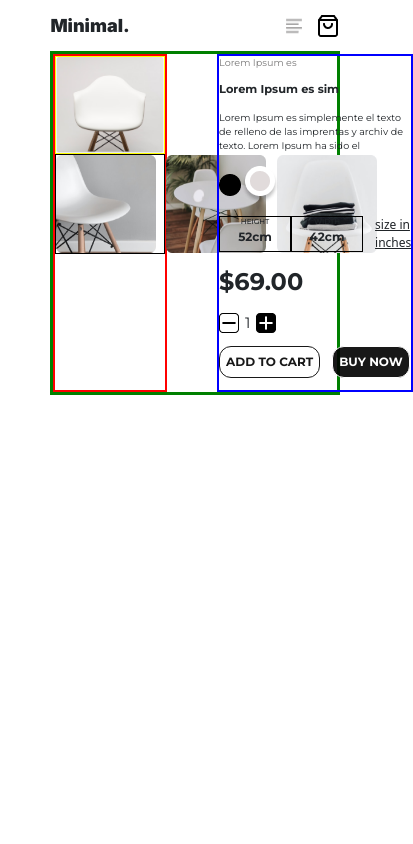
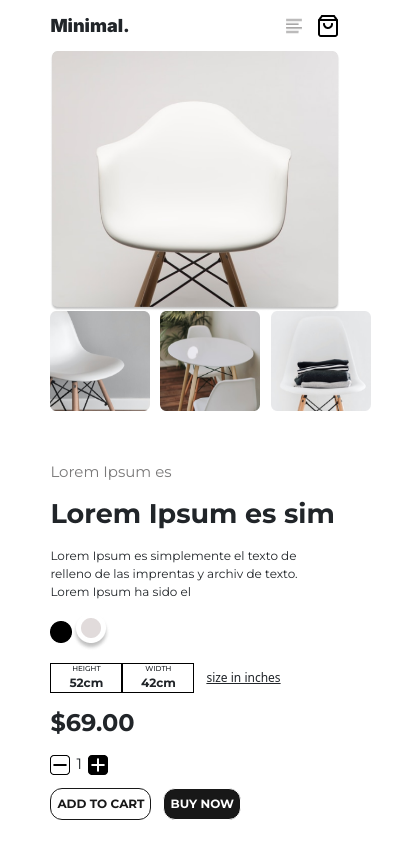
Before and after one commit to JustFelix-Dev/Figma-to-React, a React (Vite) app: page /product in a window 390 px wide. Shown: the whole page, 413 px wide, since content can reach past the window. Built offline with nearby package versions, Linux system fonts and the light colour scheme.

Commit message:
Figma-to-React

```diff
--- a/src/index.css
+++ b/src/index.css
@@ -587,75 +587,72 @@ footer .details button:hover{
   display: flex;
   margin-inline: var(--space-xxl);
   gap: var(--space-xxl);
-  border: 3px solid green;
 }
 .productDetails .Images {
-  border: 2px solid red;
   flex: 0 0 40%;
   width: 40%;
 }
 .productDetails .Images .main{
   display: flex;
   justify-content: center;
-  border: 1px solid yellow;
 }
 .productDetails .Images .others{
   display: flex;
   height: 100px;
   gap:calc(var(--space-xs) + 0.34rem);
-  border: 1px solid black;
 }
 .productDetails .Images .others > *{
   width: 100px;
-  flex: 1 1 auto;
+  flex: 1 0 auto;
 }
 .productDetails .Texts{
   align-self: center;
-  border: 2px solid blue;
   flex: 0 0 50%;
 
 }
 .productDetails .Texts .first {
   font-family: 'Montserrat', sans-serif;
   font-weight:var(--normal) ;
-  /* font-size: var(--fs-300); */
-  font-size:clamp(0.8rem,1.3vw + 0.3rem,1.2rem);
   line-height: 1.4;
   color: #7A7979;
+  font-size: var(--font-md);
+
 }
 .productDetails .Texts .second {
   font-family: 'Montserrat', sans-serif;
   font-weight:calc(var(--medium) + 200);
-  /* font-size: var(--fs-400); */
-  font-size:clamp(0.8rem,2vw + 0.3rem ,1.8rem);
+  font-size: calc(var(--font-md) + 1rem);
 
 }
 .productDetails .Texts .third {
   font-family: 'Montserrat', sans-serif;
   font-weight:var(--normal) ;
-  /* font-size: calc(var(--space-sm) + 0.125rem); */
-  /* font-size: var(--fs-200); */
-  font-size:clamp(0.8rem,1.3vw + 0.3rem,1.2rem);
   max-width: 40ch;
 }
 .productDetails .Texts .modes{
     display: flex;
+
 }
 .productDetails .Texts .modes span:first-child{
   align-self: center;
+
 }
 .Texts .measurements{
   display: flex;
   gap: 1rem;
   margin-top: var(--space-sm);
+
 }
 .Texts .measurements .size {
   align-self: center;
   text-decoration: underline;
   cursor: pointer;
+
 }
 .Texts .measurements .aspect-ratio {
   display: flex;
+  /* font-size:clamp(0.6rem,1.3vw + 0.3rem,1.1rem); */
+
 }
 .Texts .measurements .aspect-ratio :is(.height,.width){
   display: flex;
@@ -663,22 +660,26 @@ footer .details button:hover{
   flex-direction: column;
   border: 1px solid black;
   width: 6rem;
+
 }
 .Texts .measurements .aspect-ratio :is(.height,.width) span:first-child{
   font-family: 'Montserrat', sans-serif;
   font-weight: calc(var(--normal) + 100);
   font-size: var(--font-xs);
+
 }
 
 .Texts .measurements .aspect-ratio :is(.height,.width) .text {
   font-family: 'Montserrat', sans-serif;
   font-weight: calc(var(--medium) + 200);
+
 }
 .Texts .price {
   font-family: 'Montserrat', sans-serif;
   font-weight:calc(var(--medium) + 200);
   font-size:calc(var(--font-md) + 0.75rem);
   margin-block: var(--space-sm);
+
 }
 .Texts .cartCount{
   display: flex;
@@ -705,6 +706,7 @@ footer .details button:hover{
   border-radius: 12px;
   opacity: 0.9;
 
+
 }
 .Texts .cartButtons button:last-child{
   font-family: 'Montserrat', sans-serif;
@@ -715,10 +717,22 @@ footer .details button:hover{
   color: #fff;
   border-radius: 12px;
   opacity: 0.9;
-
 }
 
 .Texts .cartButtons button:is(:hover,:focus){
   transition: border ease-in 200ms;
   opacity: 1;
 }
+
+@media screen and (max-width:965px){
+  .productDetails{
+    flex-direction: column;
+  }
+  .productDetails .Images{
+    align-self: center;
+    width: 100%;
+  }
+  .productDetails .Texts {
+    width: 100%;
+  }
+}
```
